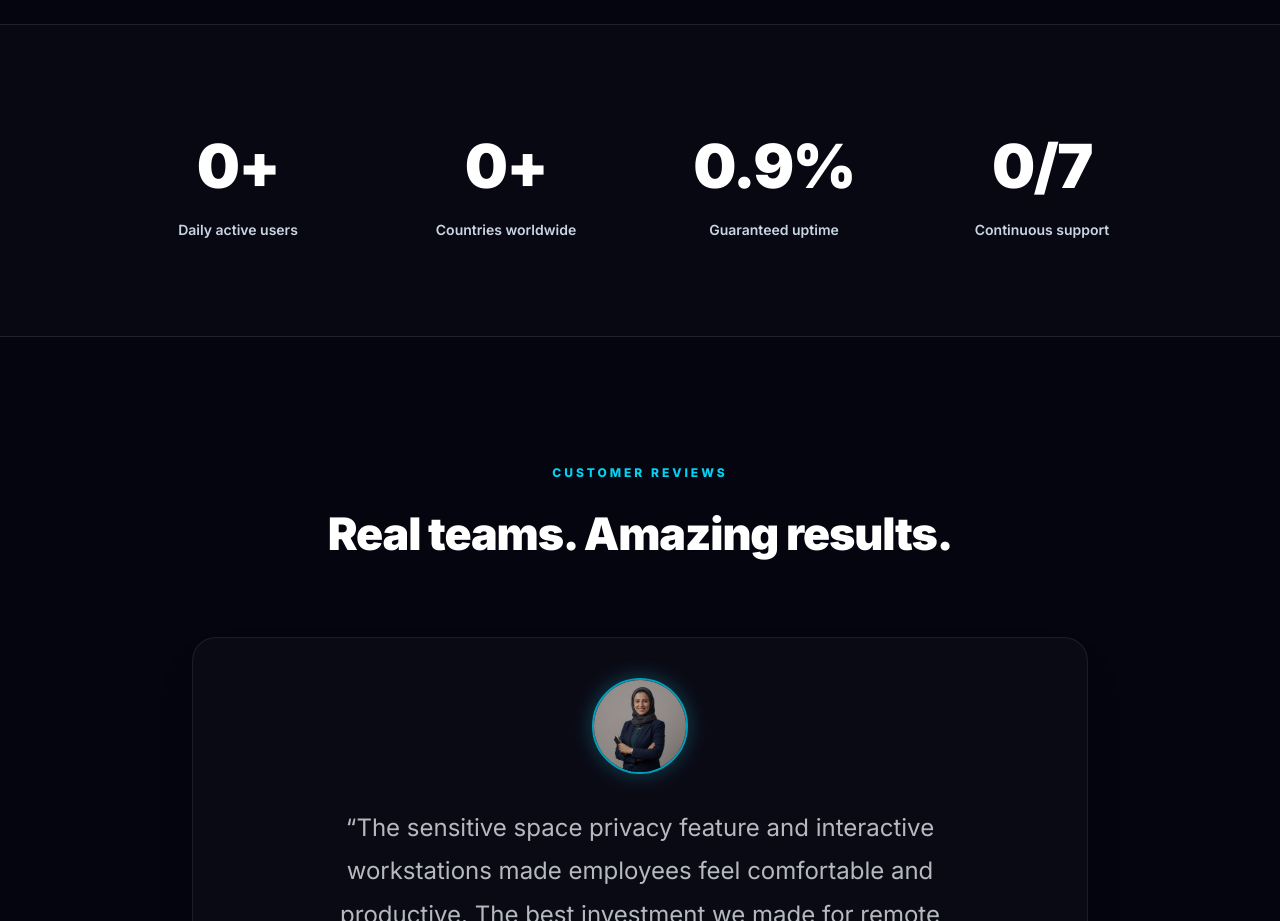
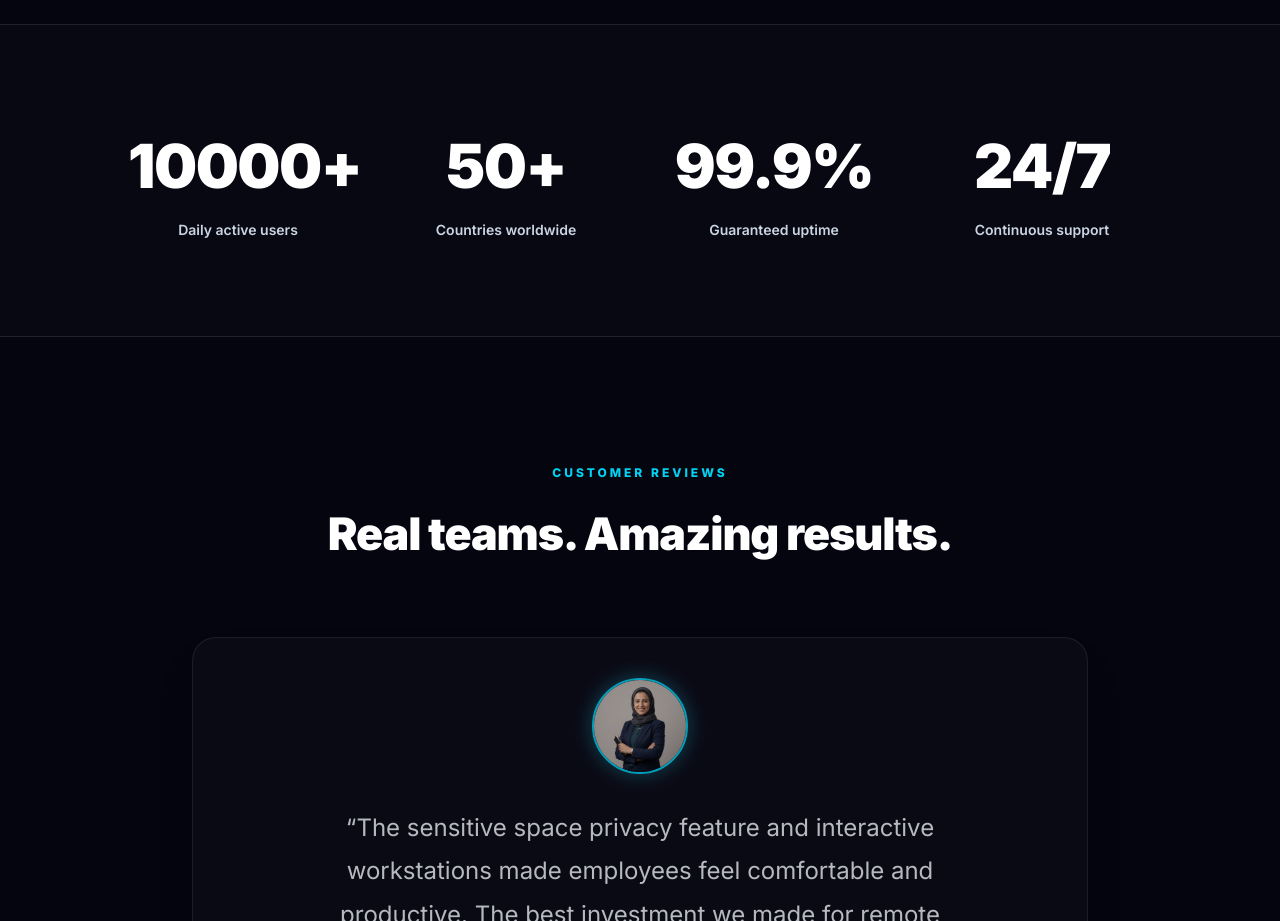
Before and after one commit to ANASOFTWER/kalspace, a Next.js app: page /en in a window 1280 px wide. Shown: the part 4680-5601 px from the top of the page. Built offline with nearby package versions, Linux system fonts and the light colour scheme.

Commit message:
Fix animated stats counter - use framer-motion native animation

```diff
--- a/src/app/[locale]/page.tsx
+++ b/src/app/[locale]/page.tsx
@@ -12,7 +12,7 @@ import {
   Wifi, Globe, Clock, HeadphonesIcon, Play, Sparkles,
   Building, Rocket
 } from 'lucide-react';
-import { motion, AnimatePresence, useInView } from 'framer-motion';
+import { motion, AnimatePresence, useInView, useMotionValue, useTransform, animate } from 'framer-motion';
 
 /* ═══════════════════════════════════════════════════════
    HELPER: Section wrapper with scroll-triggered fade-in
@@ -36,28 +36,28 @@ function RevealSection({ children, className = '', delay = 0 }: { children: Reac
 /* ═══════════════════════════════════════════════════════
    HELPER: Animated counter
    ═══════════════════════════════════════════════════════ */
-function AnimCounter({ target, suffix = '', duration = 2000 }: { target: number; suffix?: string; duration?: number }) {
-  const [count, setCount] = useState(0);
-  const [started, setStarted] = useState(false);
+function AnimCounter({ target, suffix = '', duration = 2 }: { target: number; suffix?: string; duration?: number }) {
+  const count = useMotionValue(0);
+  const rounded = useTransform(count, (latest) => Math.floor(latest));
   const ref = useRef(null);
-  const isInView = useInView(ref, { once: true });
+  const isInView = useInView(ref, { once: true, margin: '-20px' });
 
   useEffect(() => {
-    if (isInView && !started) {
-      setStarted(true);
-      const steps = 60;
-      const increment = target / steps;
-      let current = 0;
-      const timer = setInterval(() => {
-        current += increment;
-        if (current >= target) { setCount(target); clearInterval(timer); }
-        else setCount(Math.floor(current));
-      }, duration / steps);
-      return () => clearInterval(timer);
+    if (isInView) {
+      const controls = animate(count, target, {
+        duration: duration,
+        ease: 'easeOut'
+      });
+      return () => controls.stop();
     }
-  }, [isInView, started, target, duration]);
+  }, [isInView, target, duration, count]);
 
-  return <span ref={ref}>{count}{suffix}</span>;
+  return (
+    <span ref={ref} className="inline-block">
+      <motion.span>{rounded}</motion.span>
+      {suffix}
+    </span>
+  );
 }
 
 export default function LandingPage() {
```
